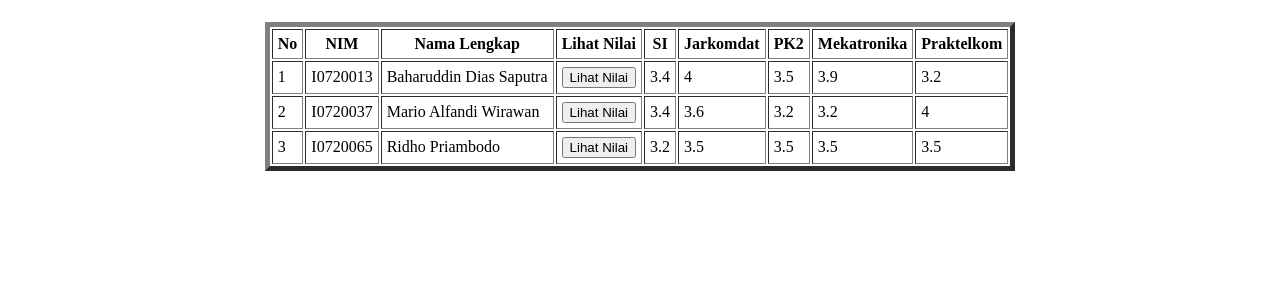
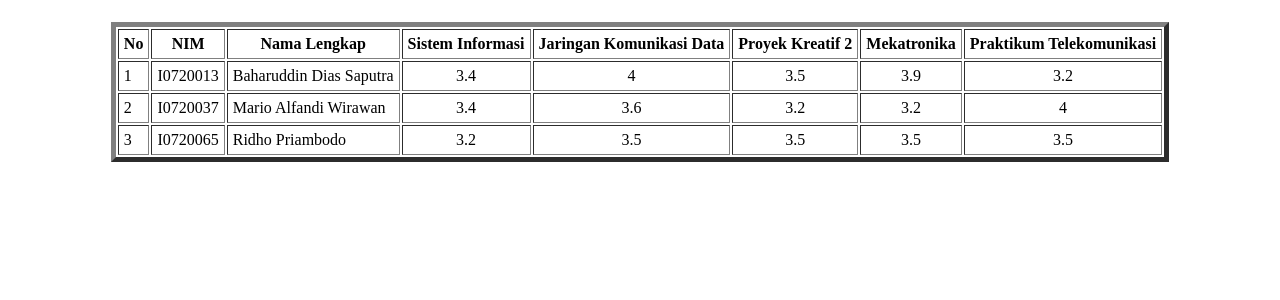
Before and after one commit to casperdias/SI_Week5, a PHP site: page / in a window 1280 px wide. Shown: the part 58-358 px from the top of the page. Run offline with PHP 8.4, Linux system fonts and the light colour scheme; data comes from the database, SQL or seed files in the repository; data that the repository does not hold is empty.

Commit message:
typo sm ngasih komen

```diff
--- a/index.php
+++ b/index.php
@@ -50,19 +50,24 @@ if ($conn->connect_error) {
                 <th>No</th>
                 <th>NIM</th>
                 <th>Nama Lengkap</th>
-                <th>Lihat Nilai</th>
-                <th>SI</th>
-                <th>Jarkomdat</th>
-                <th>PK2</th>
+                <th>Sistem Informasi</th>
+                <th>Jaringan Komunikasi Data</th>
+                <th>Proyek Kreatif 2</th>
                 <th>Mekatronika</th>
-                <th>Praktelkom</th>
+                <th>Praktikum Telekomunikasi</th>
+                <!-- Kalau mau pake CRUD -->
+                <!-- <th>Aksi</th> -->
             </thead>
             <tbody>
                 <?php
+                //Untuk urutan
                 $i = 1;
 
+                // Query dari Database
+                // menggabungkan table mahasiswa dan table nilai melalui 'nim' yang sama dan disorting melalui nim juga
                 $kuerimhs = mysqli_query($conn, "SELECT * FROM mahasiswa INNER JOIN nilai ON mahasiswa.nim = nilai.nim ORDER BY mahasiswa.nim");
 
+                // Looping terus selama fetching dari query berlangsung
                 while ($mahasiswa = mysqli_fetch_array($kuerimhs)) {
                     $nim    = $mahasiswa['nim'];
                     $absen = substr($nim, 1);
@@ -79,16 +84,17 @@ if ($conn->connect_error) {
                         <td><?= $i++ ?></td>
                         <td><?= $nim ?></td>
                         <td><?= $nama ?></td>
-                        <td>
-                            <div>
-                                <button id="myBtn">Lihat Nilai</button>
-                            </div>
-                        </td>
-                        <td><?= $si ?></td>
-                        <td><?= $jarkomdat ?></td>
-                        <td><?= $pk2 ?></td>
-                        <td><?= $mekatronika ?></td>
-                        <td><?= $praktelkom ?></td>
+
+                        <td style="text-align: center;"><?= $si ?></td>
+                        <td style="text-align: center;"><?= $jarkomdat ?></td>
+                        <td style="text-align: center;"><?= $pk2 ?></td>
+                        <td style="text-align: center;"><?= $mekatronika ?></td>
+                        <td style="text-align: center;"><?= $praktelkom ?></td>
+                        <!-- Kalau Mau CRUD -->
+                        <!-- <td>
+                            <a href="ubah.php?id=<?= $row["id"]; ?>">Ubah</a>
+                            <a href="hapus.php?id=<?= $row["id"]; ?>" onclick="return confirm ('yakin?')">Hapus</a>
+                        </td> -->
                     </tr>
                     <!-- The Modal -->
                     <div id="myModal" class="modal">
```
